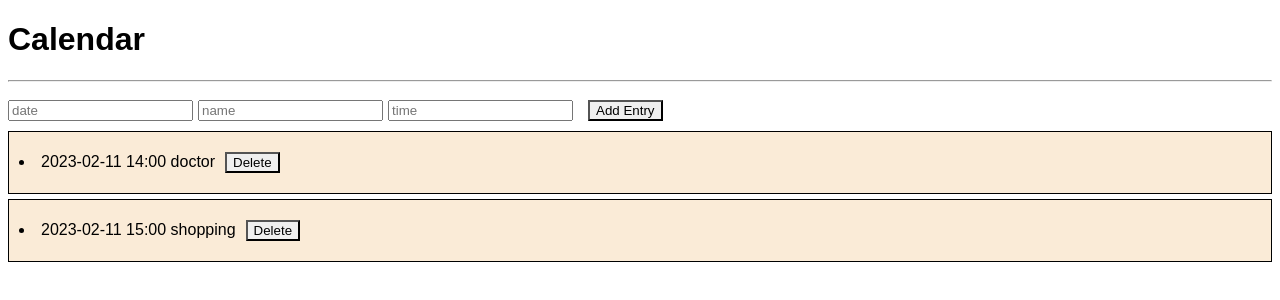
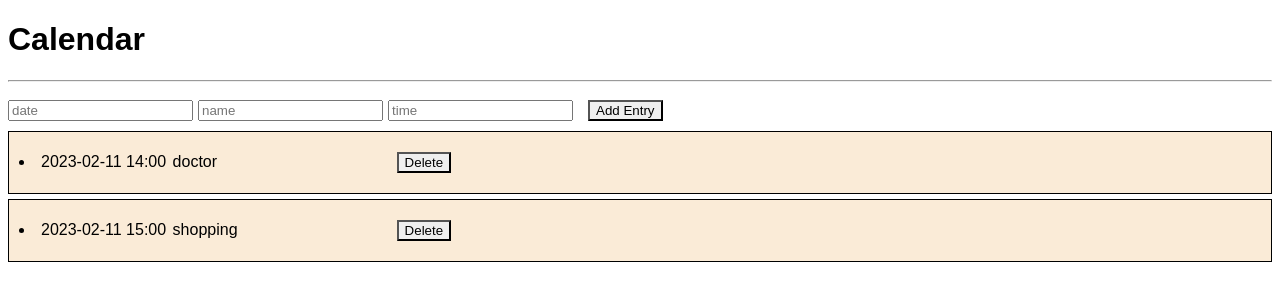
Before and after one commit to marko-knoebl/cc-mini-calendar, a React (Vite) app: page / in a window 1280 px wide. Shown: the top 300 px of the page. Built offline with nearby package versions, Linux system fonts and the light colour scheme.

Commit message:
added change name function

```diff
--- a/src/App.css
+++ b/src/App.css
@@ -17,3 +17,9 @@
 input {
   margin-right: 5px;
 }
+
+.name-input {
+  font-size: 16px;
+  border: none;
+  background-color: antiquewhite;
+}
--- a/src/App.jsx
+++ b/src/App.jsx
@@ -36,7 +36,19 @@ function App() {
   }
 
   function deleteAppointment(id) {
-    setAppointments(appointments.filter(appointment => appointment.id !== id));
+    setAppointments(
+      appointments.filter((appointment) => appointment.id !== id)
+    );
+  }
+
+  function changeName(id, name) {
+    setAppointments(appointments.map((appointment) => {
+      if(appointment.id === id) {
+        return {...appointment, name: name}
+      } else {
+        return appointment
+      }
+    }))
   }
 
   return (
@@ -64,14 +76,21 @@ function App() {
           setTimeInput(event.target.value);
         }}
       ></input>
-      <button className="button" onClick={addEntry}>Add Entry</button>
+      <button className="button" onClick={addEntry}>
+        Add Entry
+      </button>
       {appointments.map((appointment) => (
         <li className="item-singular" key={appointment.id}>
-          {appointment.date} {appointment.time} {appointment.name}
-          <button className="button" onClick={() => deleteAppointment(appointment.id)}>Delete</button>
+          {appointment.date} {appointment.time}{" "}
+          <input className="name-input" value={appointment.name} onChange={(event) => changeName(appointment.id, event.target.value)} />
+          <button
+            className="button"
+            onClick={() => deleteAppointment(appointment.id)}
+          >
+            Delete
+          </button>
         </li>
       ))}
-
     </div>
   );
 }
```
